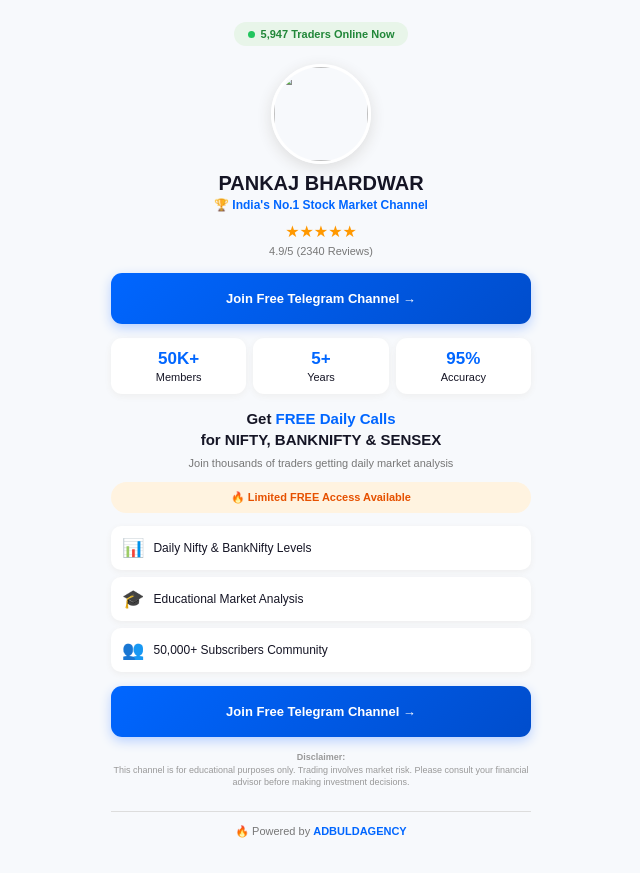
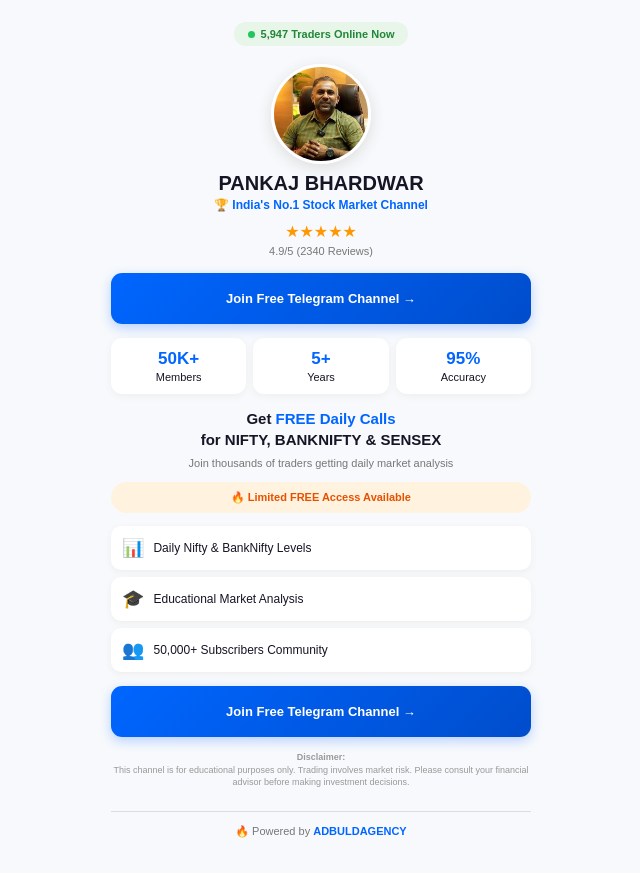
Before and after one commit to bluepixelad-ui/pankaj4, a plain HTML site: page index.html in a window 1280 px wide. Shown: the whole page, without its empty margins (319-959 px from the left). Drawn offline with Linux system fonts and the light colour scheme; a script that the page names is missing.

Commit message:
Update index.html

```diff
--- a/index.html
+++ b/index.html
@@ -300,7 +300,7 @@
 
     <div class="profile">
 
-        <img src="images/BN3n-R6-EQUISm-Ii-I4-FFZa-Fmg9-ZTK1g-VOLk-KOJaiq9gtzb-Wp1l-BOPt1dowks-DZd-NULQDs-Obb-PE2o-Rfd-Li-BA2b-W.jpg" "alt="Logo">
+        <img src="BN3n-R6-EQUISm-Ii-I4-FFZa-Fmg9-ZTK1g-VOLk-KOJaiq9gtzb-Wp1l-BOPt1dowks-DZd-NULQDs-Obb-PE2o-Rfd-Li-BA2b-W.jpg" "alt="Logo">
 
     </div>
 
```
